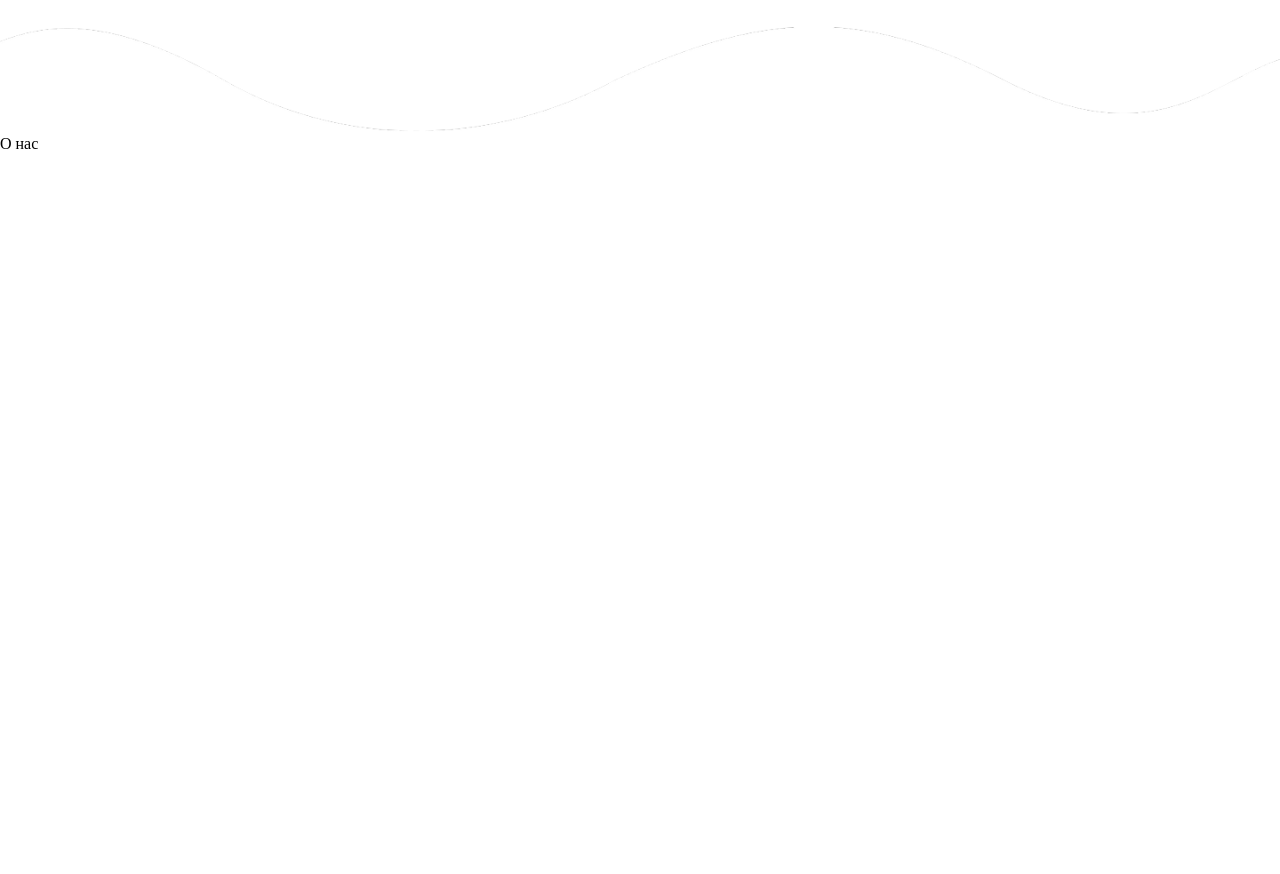
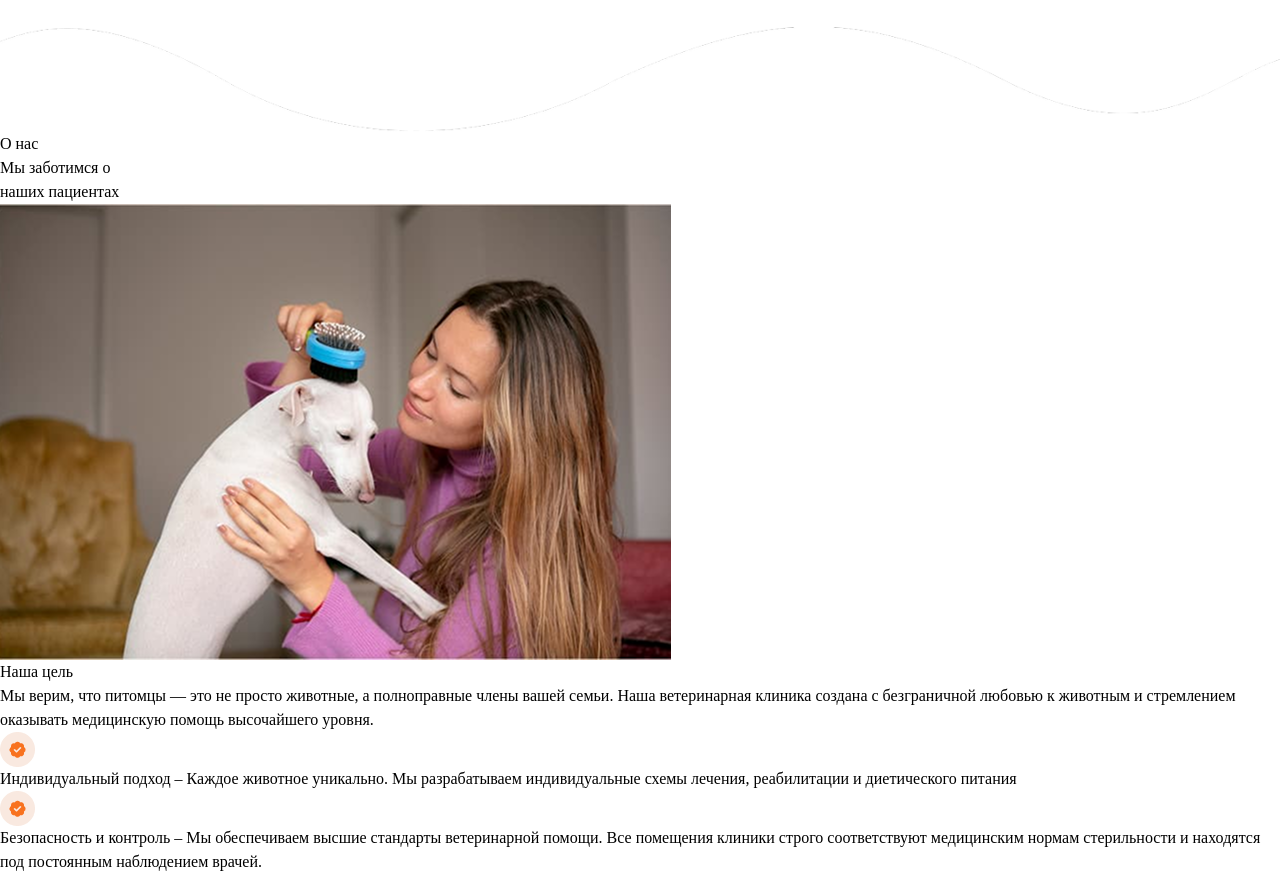
Before and after one commit to mcmhmump/front-vet-clinic, a React (Vite) app in the folder my-app/: page / in a window 1280 px wide. Shown: the part 1680-2554 px from the top of the page. Before the commit the page ends 1836 px from the top, so only its background shows below. Built offline with nearby package versions, Linux system fonts and the light colour scheme.

Commit message:
сделала блок о нас, но буду улучшать

```diff
--- a/my-app/src/components/AboutUs.tsx
+++ b/my-app/src/components/AboutUs.tsx
@@ -1,13 +1,37 @@
 import wave from '../assets/images/wave.png'
+import mission from '../assets/images/Our Mission.png'
+import yes from '../assets/icons/yes.png'
 export const AboutUs = () => {
     return (
         <section className="relative bg-[#F6F2ED] mt-13">
-            <img src={wave} alt="волна" className='absolute top-[-1%] rotate-180 object-contain w-[1550px] '/>
-            <div className="flex flex-col items-start ">
-                <div className="border-[#F8721F] rounded-[50px] border-[2px] mt-100 ml-15">
-                    <p className="text-[24px] text-[#F8721F] text-center p-2 w-[190px] h-[50px]">О нас</p>
+            <img src={wave} alt="волна" className='absolute top-[-0.2%] rotate-180 object-contain w-[1550px] '/>
+            {/* О нас и заголовок */}
+            <div className="flex flex-col items-start ml-10">
+                <div className="border-[#F8721F] rounded-[50px] border-[2px] mt-40 ">
+                    <p className="text-[24px] text-[#F8721F] font-bold text-center p-2 w-[190px] h-[50px]">О нас</p>
                 </div>
+                <h1 className='text-[56px] text-[#02000F] font-sans leading-tight'>Мы заботимся о <br />наших пациентах</h1>
             </div>
+            {/* Основной контент */}
+            <main className='flex justify-between mt-10 ml-8'>
+                {/* Картинка */}
+                <div>
+                    <img src={mission} alt="миссия" className='w-[677px] object-contain rounded-[4%]'/>
+                </div>
+                {/* Блок с текстом */}
+                <div className='flex flex-col items-start gap-3 w-[688px]'>
+                    <h3 className='text-[28px] text-[#02000F] font-sans'>Наша цель</h3>
+                    <p className='text-[16px] text-[#02000F] font-sans'>Мы верим, что питомцы — это не просто животные, а полноправные члены вашей семьи. Наша ветеринарная клиника создана с безграничной любовью к животным и стремлением оказывать медицинскую помощь высочайшего уровня.</p>
+                    <div className='flex flex-inline gap-3'>
+                        <img src={yes} alt="галочка" className='w-[35px] h-[35px]'/>
+                        <p className='text-[16px] text-[#02000F] font-sans'>Индивидуальный подход – Каждое животное уникально. Мы разрабатываем индивидуальные схемы лечения, реабилитации и диетического питания</p>
+                    </div>
+                    <div className='flex flex-inline gap-3'>
+                        <img src={yes} alt="галочка" className='w-[35px] h-[35px]'/>
+                        <p className='text-[16px] text-[#02000F] font-sans'>Безопасность и контроль – Мы обеспечиваем высшие стандарты ветеринарной помощи. Все помещения клиники строго соответствуют медицинским нормам стерильности и находятся под постоянным наблюдением врачей.</p>
+                    </div>
+                </div>
+            </main>
         </section>
     )
 
```
Also changed, not shown: my-app/src/assets/icons/yes.png (added), my-app/src/assets/images/Our Mission.png (added).
